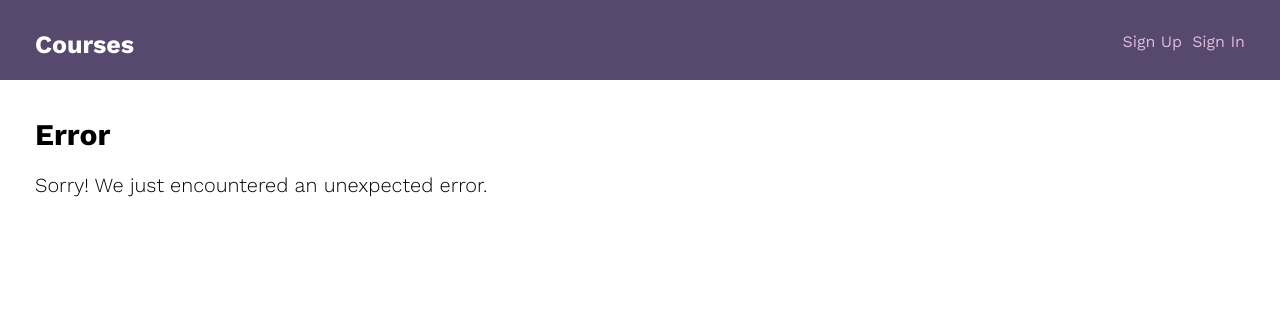
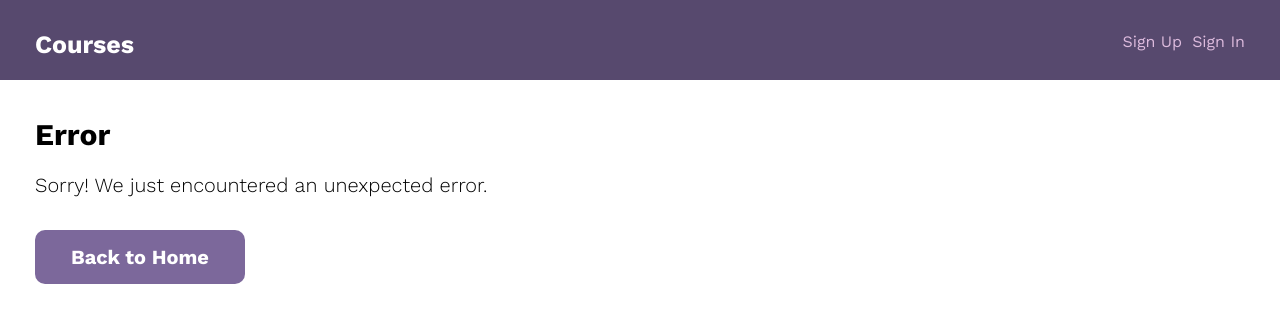
Before and after one commit to alexhippo/full-stack-app-with-react-rest-api, a React (Create React App) app in the folder client/: page /error in a window 1280 px wide. Shown: the top 322 px of the page. Built offline with nearby package versions, Linux system fonts and the light colour scheme; no server answers.

Commit message:
Add Back To Home button on Error components

```diff
--- a/client/src/Components/Forbidden.js
+++ b/client/src/Components/Forbidden.js
@@ -1,10 +1,14 @@
 import React from 'react';
+import { useNavigate } from 'react-router-dom';
 
 const Forbidden = () => {
+  const navigate = useNavigate();
+
   return (
     <div className="wrap">
       <h2>Forbidden</h2>
       <p>Oh oh! You can't access this page.</p>
+      <button className="button" onClick={() => navigate('/')}>Back to Home</button>
     </div>
   )
 }
--- a/client/src/Components/NotFound.js
+++ b/client/src/Components/NotFound.js
@@ -1,10 +1,14 @@
 import React from 'react';
+import { useNavigate } from 'react-router-dom';
 
 const NotFound = () => {
+  const navigate = useNavigate();
+
   return (
     <div className="wrap">
       <h2>Not Found</h2>
       <p>Sorry! We couldn't find the page you're looking for.</p>
+      <button className="button" onClick={() => navigate('/')}>Back to Home</button>
     </div>
   )
 }
--- a/client/src/Components/UnhandledError.js
+++ b/client/src/Components/UnhandledError.js
@@ -1,10 +1,13 @@
 import React from 'react';
+import { useNavigate } from 'react-router-dom';
 
 const UnhandledError = () => {
+  const navigate = useNavigate();
   return (
     <div className="wrap">
       <h2>Error</h2>
       <p>Sorry! We just encountered an unexpected error.</p>
+      <button className="button" onClick={() => navigate('/')}>Back to Home</button>
     </div>
   )
 }
```
